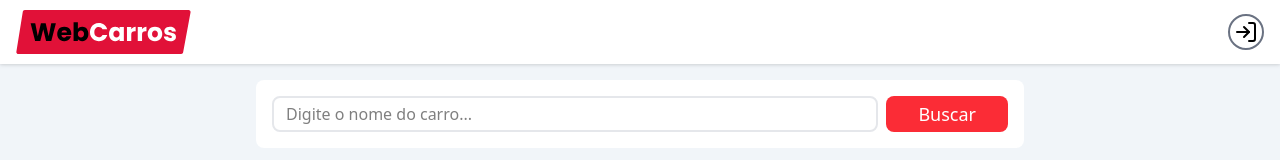
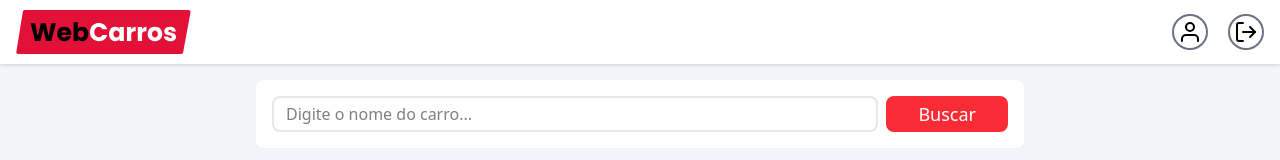
Before and after one commit to JuFML/webCars, a React (Vite) app: page / in a window 1280 px wide. Shown: the top 160 px of the page. Built offline with nearby package versions, Linux system fonts and the light colour scheme; no server answers; sample sign-in values are in the browser's storage.

Commit message:
feat: add conditional icon rendering in header based on auth status

```diff
--- a/src/components/header/index.tsx
+++ b/src/components/header/index.tsx
@@ -1,10 +1,11 @@
 import { Link } from "react-router"
 import logoImg from "../../assets/logo.svg"
-import { FiUser, FiLogIn } from "react-icons/fi"
+import { FiUser, FiLogIn, FiLogOut } from "react-icons/fi"
+import { useContext } from "react"
+import { AuthContext } from "../../contexts/auth"
 
 const Header = () => {
-  const signed = false
-  const loadingAuth = false
+  const { signed, loadingAuth, logout } = useContext(AuthContext)
 
   return (
     <header className="w-full flex items-center justify-center h-16 bg-white drop-shadow mb-4">
@@ -15,18 +16,24 @@ const Header = () => {
 
         {!loadingAuth && !signed && (
           <Link to="/login">
-            <div className="border-2 rounded-full p-1 border-gray-500">
+            <div className="border-2 rounded-full p-1 border-gray-500 cursor-pointer">
               <FiLogIn size={24} color="#000" />
             </div>
           </Link>
         )}
 
         {!loadingAuth && signed && (
-          <Link to="/dashboard">
-            <div className="border-2 rounded-full p-1 border-gray-500">
-              <FiUser size={24} color="#000" />
+          <div className="flex gap-5">
+            <Link to="/dashboard">
+              <div className="border-2 rounded-full p-1 border-gray-500 cursor-pointer">
+                <FiUser size={24} color="#000" />
+              </div>
+            </Link>
+
+            <div className="border-2 rounded-full p-1 border-gray-500 cursor-pointer" onClick={logout}>
+              <FiLogOut size={24} color="#000" />
             </div>
-          </Link>
+          </div>
         )}
 
       </div>
```
